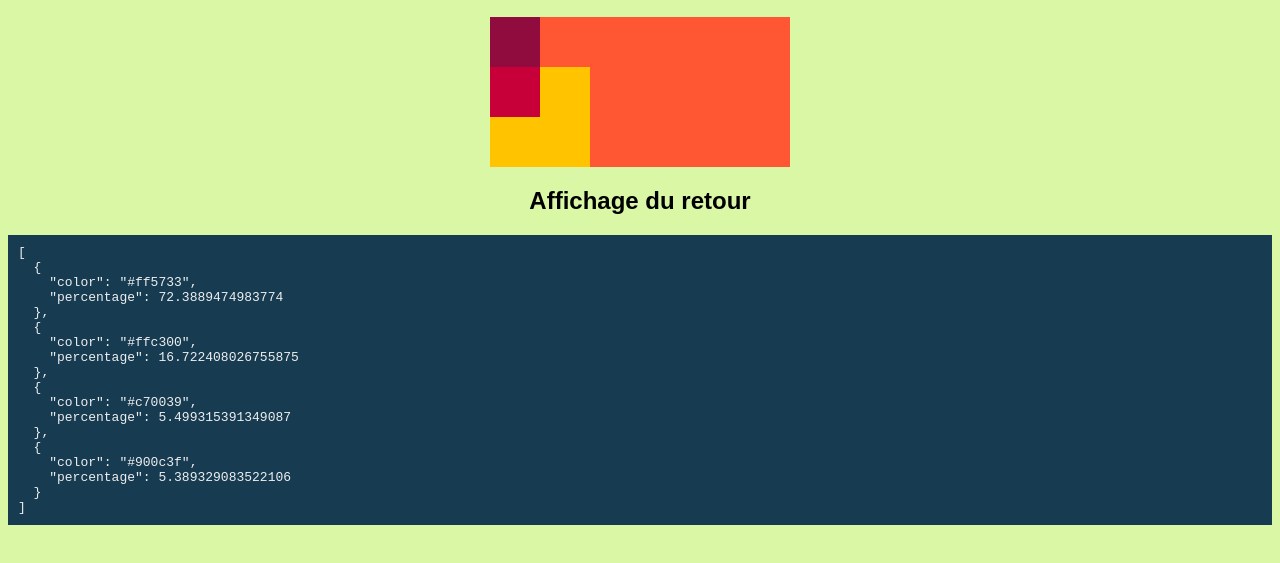
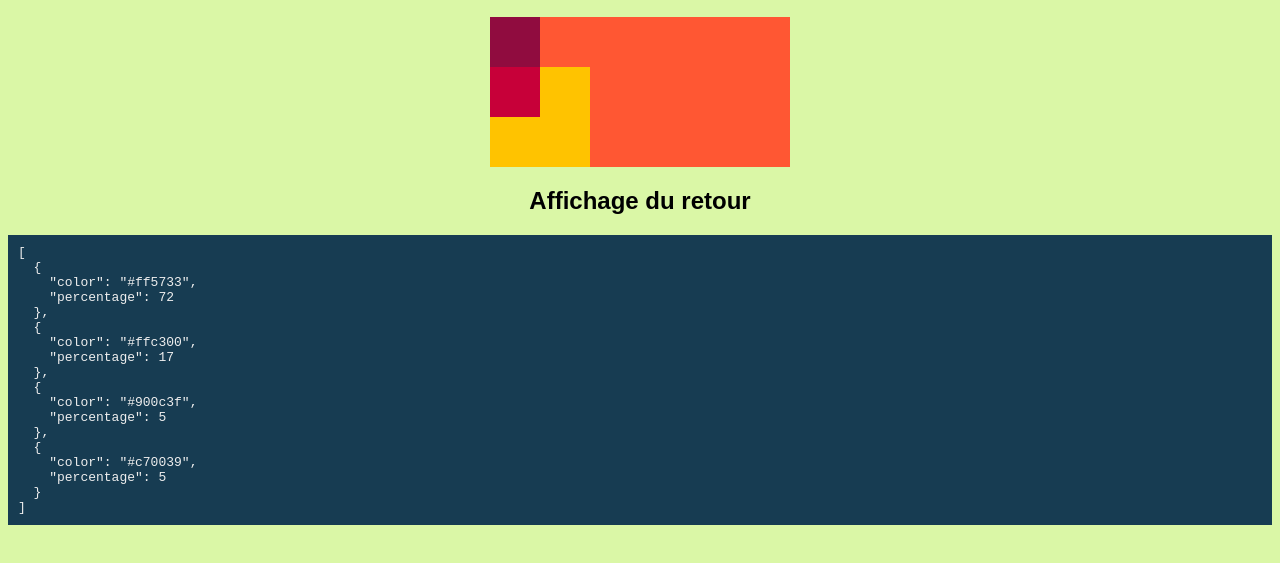
Before and after one commit to crockstylie/html5-poc, a plain HTML site: page index.html in a window 1280 px wide. Shown: the part 111-674 px from the top of the page. Drawn offline with Linux system fonts and the light colour scheme.

Commit message:
Arrondi des pourcentages à l'entier

```diff
--- a/index.html
+++ b/index.html
@@ -112,7 +112,7 @@
           for (const colorAndPercentage in objectOfColorsAndPercentages) {
             const obj = {
               color: colorAndPercentage,
-              percentage: objectOfColorsAndPercentages[colorAndPercentage]
+              percentage: Math.round(objectOfColorsAndPercentages[colorAndPercentage])
             }
             arrayOfObjectsOfColorsAndPercentages.push(obj);
           }
```
